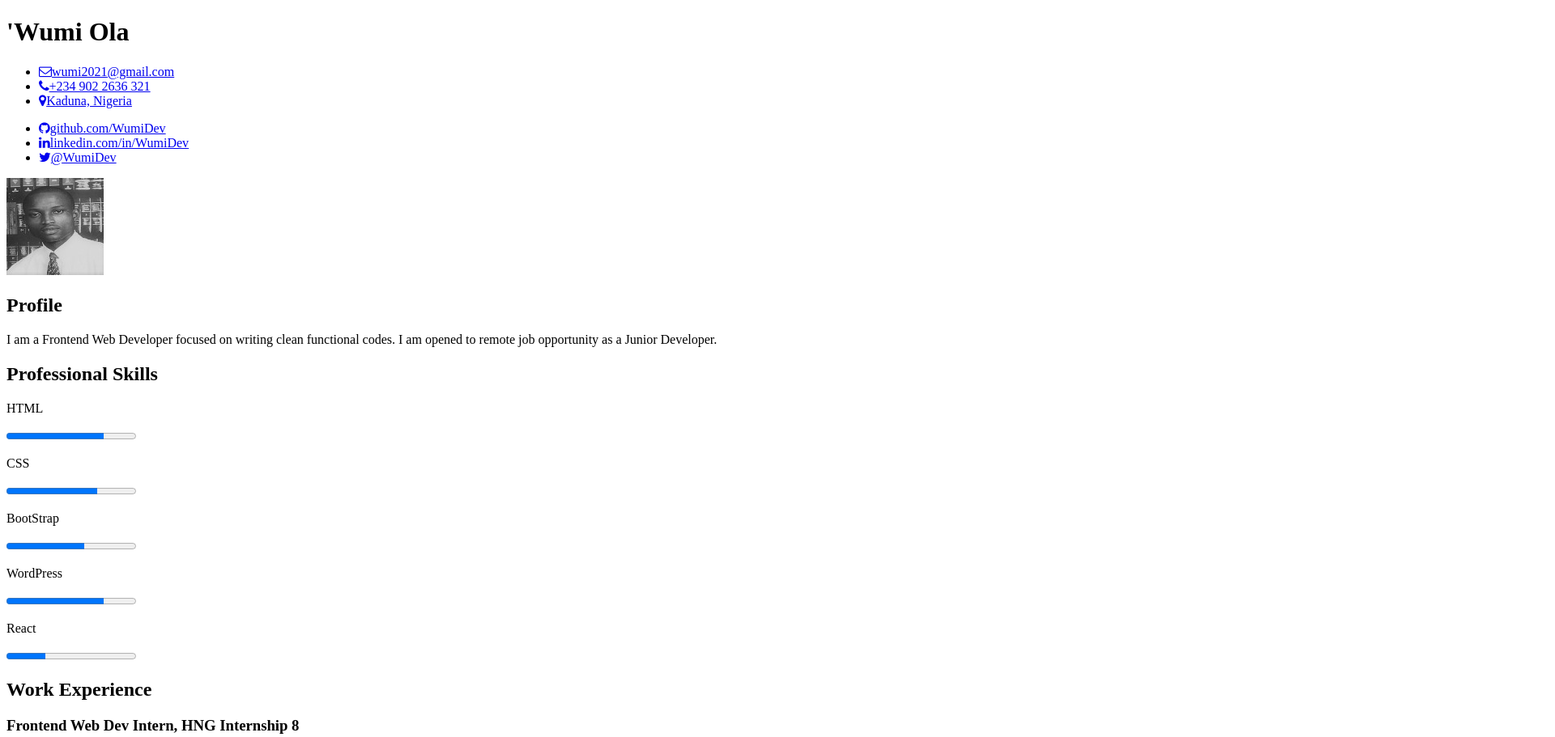
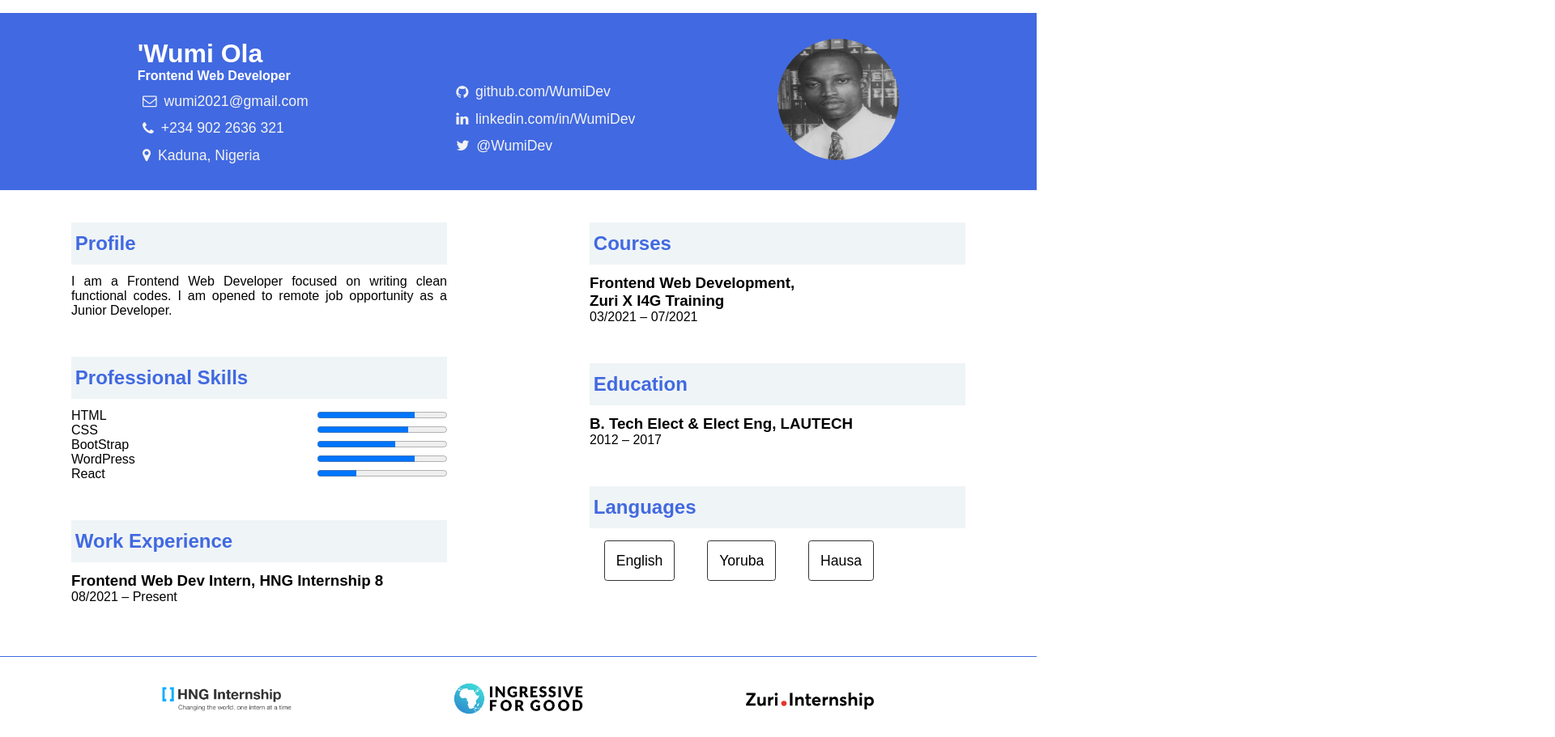
Before and after one commit to WumiDev/HNGi8_Task2_Resume, a plain HTML site: page index.html in a window 1280 px wide. Shown: the top 911 px of the page at 81% size, 1920 px wide, since content can reach past the window. Drawn offline with Linux system fonts and the light colour scheme.

Commit message:
updated HTML code for resume page

```diff
--- a/index.html
+++ b/index.html
@@ -6,12 +6,13 @@
     <meta name="viewport" content="width=device-width, initial-scale=1.0">
     <title>WumiDev | Portfolio</title>
     <link rel="stylesheet" href="https://cdnjs.cloudflare.com/ajax/libs/font-awesome/4.7.0/css/font-awesome.min.css">
-    <link rel="stylesheet" href="styles.css">
+    <link rel="stylesheet" href="style.css">
 </head>
 <body>
     <header>
         <div class="header-box1">
             <h1>'Wumi Ola</h1>
+            <h4>Frontend Web Developer</h4>
             <ul class="social-links">
                 <li><a href="mailto:wumi2021@gmail.com"><i class="fa fa-envelope-o"></i>wumi2021@gmail.com</a></li>
                 <li><a href="#"><i class="fa fa-phone"></i>+234 902 2636 321</a></li>
@@ -19,6 +20,7 @@
             </ul>
         </div>
         <div class="header-box2">
+
             <ul class="social-links">
                 <li><a href="https://github.com/WumiDev" target="_blank"><i class="fa fa-github"></i>github.com/WumiDev</a></li>
                 <li><a href="https://linkedin.com/in/WumiDev" target="_blank"><i class="fa fa-linkedin"></i>linkedin.com/in/WumiDev</a></li>
```
